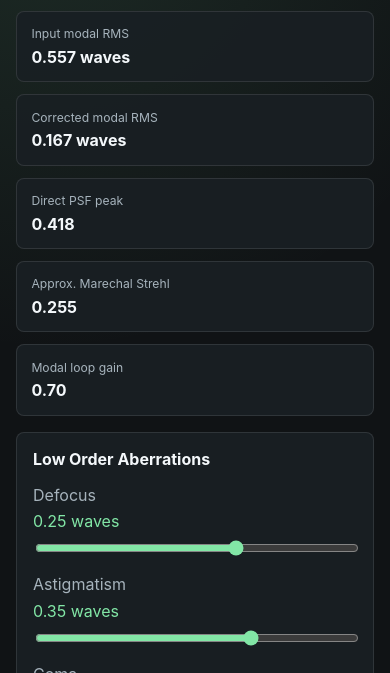
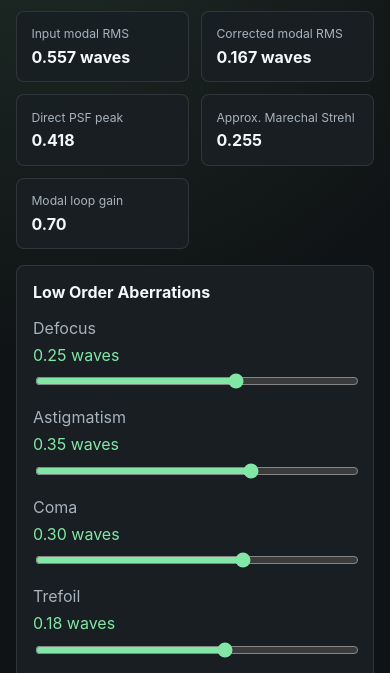
Before and after one commit to Biswajit1999/Adaptive_Optics_Wavefront_Lab, a plain HTML site: page index.html in a window 390 px wide. Shown: the part 128-801 px from the top of the page. Drawn offline with Linux system fonts and the light colour scheme.

```diff
--- a/assets/css/style.css
+++ b/assets/css/style.css
@@ -27,7 +27,7 @@ h2 { margin: 0 0 1rem; font-size: 1rem; }
 
 .metrics {
   display: grid;
-  grid-template-columns: repeat(4, 1fr);
+  grid-template-columns: repeat(auto-fit, minmax(10rem, 1fr));
   gap: .75rem;
   margin-bottom: 1rem;
 }
@@ -52,6 +52,7 @@ input { width: 100%; accent-color: var(--green); }
 .views { display: grid; grid-template-columns: repeat(2, minmax(0,1fr)); gap: 1rem; }
 .wide { grid-column: 1 / -1; }
 canvas { display: block; width: 100%; height: auto; background: #0d1114; border-radius: 6px; }
+.panel-note { margin: .75rem 0 0; color: var(--muted); font-size: .78rem; line-height: 1.45; }
 
 .error-grid {
   display: grid;
@@ -86,5 +87,5 @@ canvas { display: block; width: 100%; height: auto; background: #0d1114; border-
 }
 
 @media (max-width: 980px) {
-  .layout, .metrics, .views, .error-grid { grid-template-columns: 1fr; }
+  .layout, .views, .error-grid { grid-template-columns: 1fr; }
 }
```
